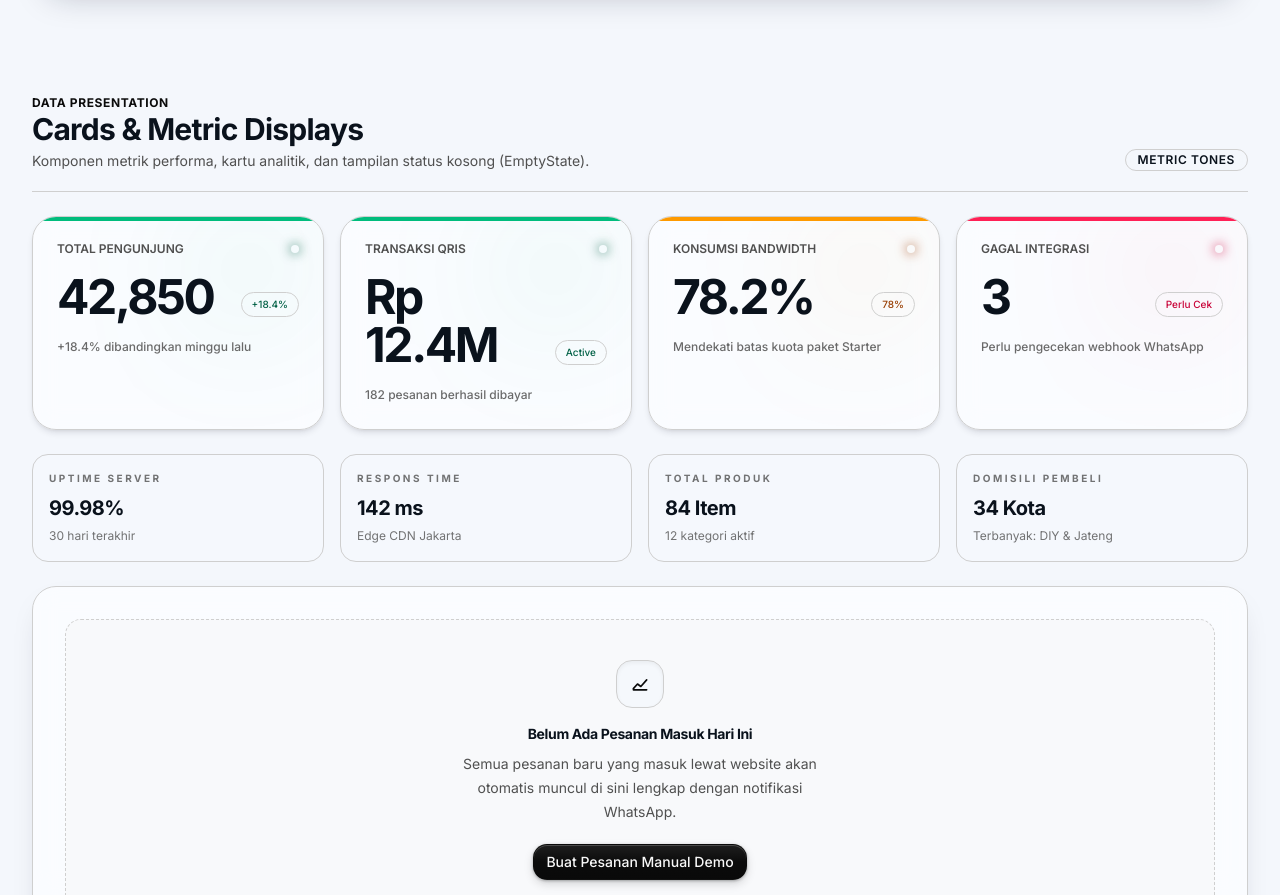
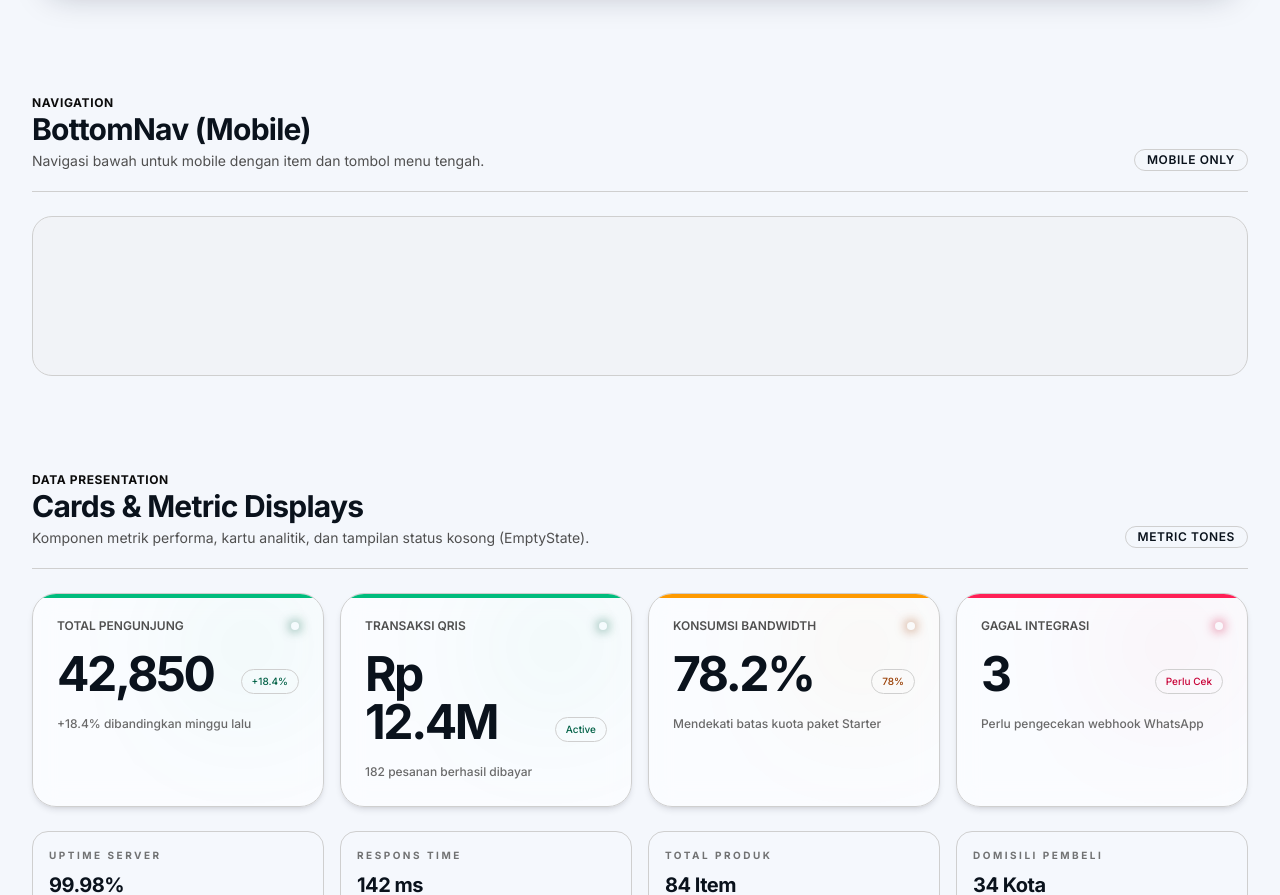
Before and after one commit to kanjengadipati/webjoz-ui, a Next.js app: page / in a window 1280 px wide. Shown: the part 8073-8968 px from the top of the page. Built offline with nearby package versions, Linux system fonts and the light colour scheme.

Commit message:
feat(showcase): add BottomNav preview section

```diff
--- a/app/page.tsx
+++ b/app/page.tsx
@@ -32,6 +32,7 @@ import {
   Textarea,
   Checkbox,
   DatePicker,
+  BottomNav,
 } from "@/components/ui";
 import {
   SunIcon,
@@ -47,7 +48,7 @@ import {
   EmptyChartIcon,
 } from "@/components/icons";
 import { SparkleIcon, SparkleGenAI } from "@/components/sparkle-icon";
-import { Sparkles } from "lucide-react";
+import { Sparkles, Home, Search, User, LayoutGrid } from "lucide-react";
 
 export default function DesignSystemPage() {
   // Theme state
@@ -953,6 +954,33 @@ export default function DesignSystemPage() {
           </Card>
         </section>
 
+        {/* 9. BOTTOM NAVIGATION */}
+        <section id="bottom-nav" className="scroll-mt-24 space-y-6">
+          <div className="flex flex-col sm:flex-row sm:items-end justify-between gap-4 border-b border-border/60 pb-5">
+            <div>
+              <div className="text-xs font-bold uppercase tracking-wider text-primary">Navigation</div>
+              <h2 className="text-2xl sm:text-3xl font-bold tracking-tight">BottomNav (Mobile)</h2>
+              <p className="text-sm text-muted-foreground mt-1">
+                Navigasi bawah untuk mobile dengan item dan tombol menu tengah.
+              </p>
+            </div>
+            <Badge variant="outline">Mobile Only</Badge>
+          </div>
+
+          <div className="relative h-40 rounded-xl border border-border/60 bg-muted/30 overflow-hidden">
+            <BottomNav
+              items={[
+                { id: "home", label: "Home", href: "#", icon: Home },
+                { id: "search", label: "Search", href: "#", icon: Search },
+                { id: "profile", label: "Profile", href: "#", icon: User },
+              ]}
+              activeId="home"
+              onMenuClick={() => {}}
+              menuOpen={false}
+            />
+          </div>
+        </section>
+
         {/* 8. CARDS, METRICS & STATS */}
         <section id="cards" className="scroll-mt-24 space-y-6">
           <div className="flex flex-col sm:flex-row sm:items-end justify-between gap-4 border-b border-border/60 pb-5">
```
